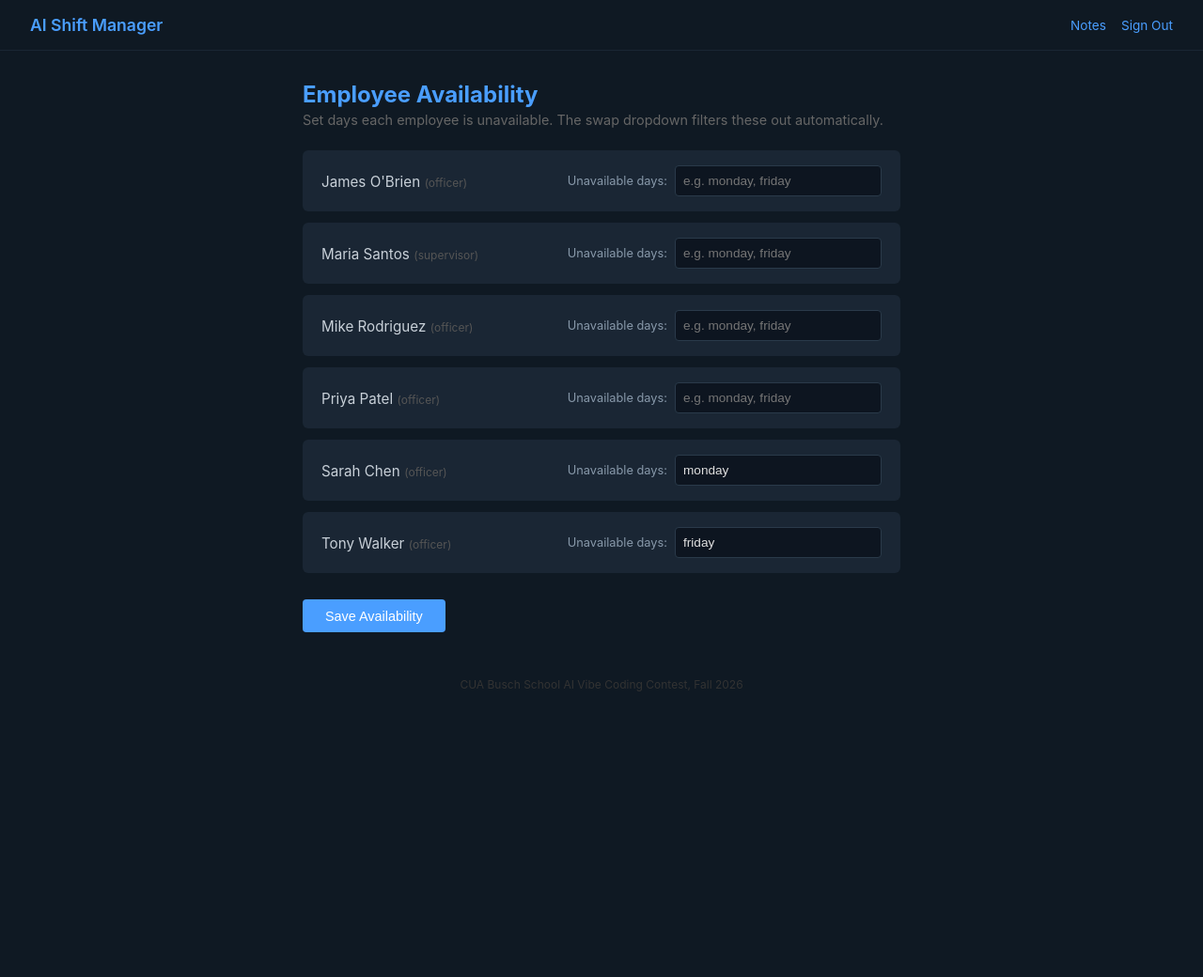
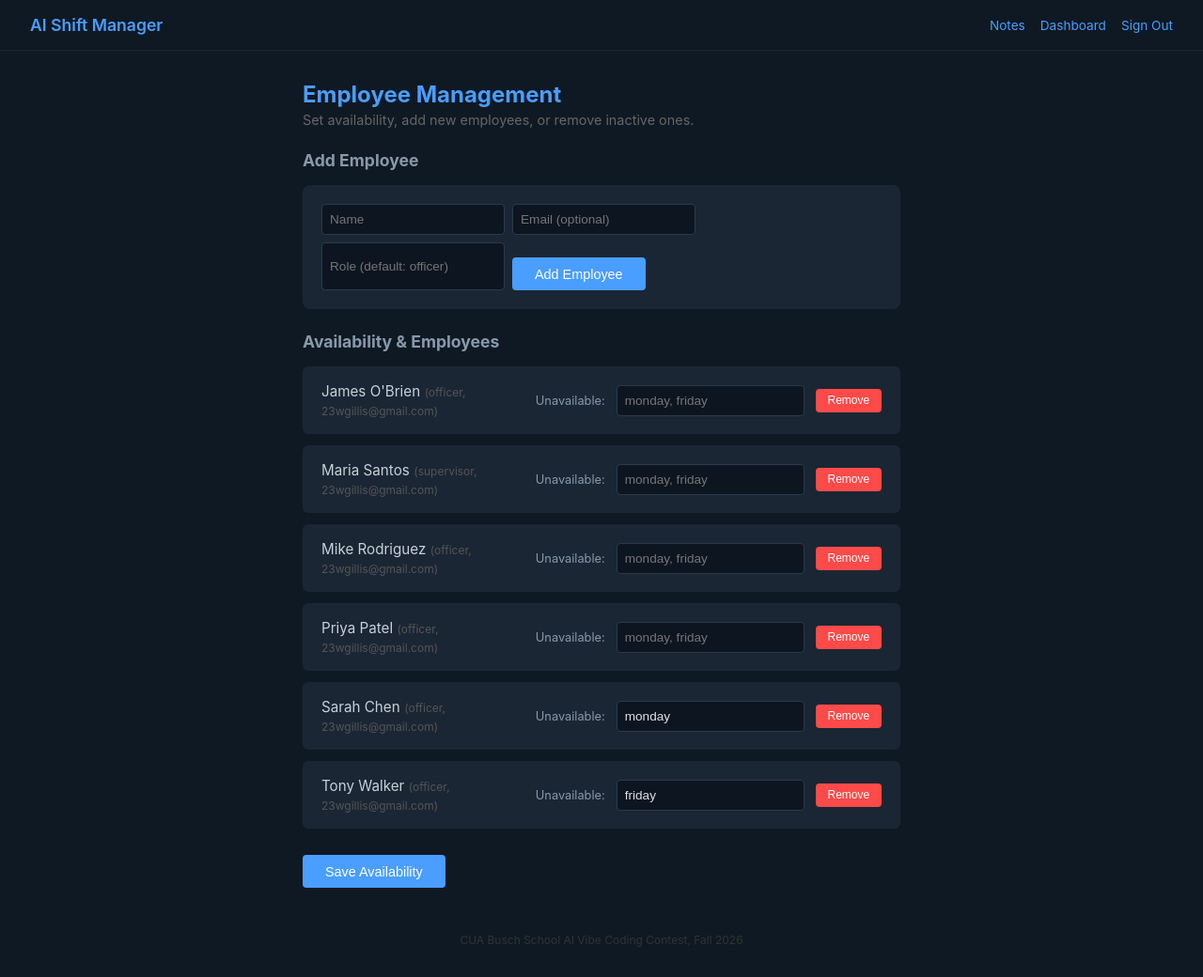
Before and after one commit to 23wgillis-cua/ai-shift-manager, a Flask app: page /availability in a window 1280 px wide. Shown: the whole page at 94% size. Before the commit the page ends 736 px from the top, so only its background shows below. Run offline with Flask 3, Linux system fonts and the light colour scheme; the visitor is signed in with stand-in values (Sample User, id 1); data comes from the database, SQL or seed files in the repository.

Commit message:
Add employee management: add, remove, and edit employees from the UI

```diff
--- a/app/__init__.py
+++ b/app/__init__.py
@@ -147,10 +147,24 @@ def availability():
         return redirect(url_for("login"))
     db = get_db()
     if request.method == "POST":
-        for emp in db.execute("SELECT * FROM employees").fetchall():
-            days = request.form.get(f"days_{emp['id']}", "").strip().lower()
-            db.execute("UPDATE employees SET unavailable_days = ? WHERE id = ?", (days, emp["id"]))
-        db.commit()
+        action = request.form.get("action", "")
+        if action == "save_availability":
+            for emp in db.execute("SELECT * FROM employees").fetchall():
+                days = request.form.get(f"days_{emp['id']}", "").strip().lower()
+                db.execute("UPDATE employees SET unavailable_days = ? WHERE id = ?", (days, emp["id"]))
+            db.commit()
+        elif action == "add_employee":
+            name = request.form.get("emp_name", "").strip()
+            email = request.form.get("emp_email", "").strip()
+            role = request.form.get("emp_role", "officer").strip() or "officer"
+            if name:
+                db.execute("INSERT INTO employees (name, email, role, unavailable_days) VALUES (?, ?, ?, '')", (name, email, role))
+            db.commit()
+        elif action == "delete_employee":
+            emp_id = request.form.get("emp_id", "")
+            if emp_id:
+                db.execute("DELETE FROM employees WHERE id = ?", (emp_id,))
+            db.commit()
         db.close()
         return redirect(url_for("availability"))
     employees = db.execute("SELECT * FROM employees ORDER BY name").fetchall()
--- a/app/templates/availability.html
+++ b/app/templates/availability.html
@@ -23,6 +23,7 @@
             color: #4a9eff;
             font-weight: 600;
         }
+        .header .links { display: flex; gap: 1rem; }
         .header a {
             color: #4a9eff;
             text-decoration: none;
@@ -39,10 +40,15 @@
             color: #4a9eff;
             margin-bottom: 0.25rem;
         }
+        h2 {
+            font-size: 1.1rem;
+            color: #8899aa;
+            margin: 1.5rem 0 1rem;
+        }
         .subtitle {
             font-size: 0.9rem;
             color: #666;
-            margin-bottom: 1.5rem;
+            margin-bottom: 1rem;
         }
         .emp-row {
             background: #1a2634;
@@ -54,19 +60,9 @@
             justify-content: space-between;
             gap: 1rem;
         }
-        .emp-name {
-            font-size: 0.95rem;
-            color: #c8d0d8;
-            min-width: 120px;
-        }
-        .emp-role {
-            font-size: 0.75rem;
-            color: #555;
-        }
-        .emp-row label {
-            font-size: 0.8rem;
-            color: #8899aa;
-        }
+        .emp-name { font-size: 0.95rem; color: #c8d0d8; min-width: 120px; }
+        .emp-role { font-size: 0.75rem; color: #555; }
+        .emp-row label { font-size: 0.8rem; color: #8899aa; }
         .emp-row input {
             padding: 0.5rem;
             border: 1px solid #2a3a4a;
@@ -74,12 +70,9 @@
             background: #0d1520;
             color: #e0e0e0;
             font-size: 0.85rem;
-            width: 220px;
+            width: 200px;
         }
-        .emp-row input:focus {
-            outline: none;
-            border-color: #4a9eff;
-        }
+        .emp-row input:focus { outline: none; border-color: #4a9eff; }
         .btn {
             padding: 0.6rem 1.5rem;
             background: #4a9eff;
@@ -91,6 +84,34 @@
             margin-top: 1rem;
         }
         .btn:hover { background: #3a8ee0; }
+        .btn-danger {
+            background: #ff4a4a;
+            padding: 0.35rem 0.8rem;
+            font-size: 0.75rem;
+            margin: 0;
+        }
+        .btn-danger:hover { background: #d33a3a; }
+        .add-form {
+            background: #1a2634;
+            padding: 1.25rem;
+            border-radius: 8px;
+            margin-bottom: 1.5rem;
+        }
+        .add-form-row {
+            display: flex;
+            gap: 0.5rem;
+            flex-wrap: wrap;
+        }
+        .add-form input {
+            padding: 0.5rem;
+            border: 1px solid #2a3a4a;
+            border-radius: 4px;
+            background: #0d1520;
+            color: #e0e0e0;
+            font-size: 0.85rem;
+        }
+        .add-form input:focus { outline: none; border-color: #4a9eff; }
+        .delete-form { display: inline; }
         .footer {
             text-align: center;
             margin-top: 3rem;
@@ -102,29 +123,55 @@
 <body>
     <div class="header">
         <span class="brand">AI Shift Manager</span>
-        <div style="display: flex; gap: 1rem;">
+        <div class="links">
             <a href="/">Notes</a>
+            <a href="/dashboard">Dashboard</a>
             <a href="/logout">Sign Out</a>
         </div>
     </div>
     <div class="container">
-        <h1>Employee Availability</h1>
-        <p class="subtitle">Set days each employee is unavailable. The swap dropdown filters these out automatically.</p>
+        <h1>Employee Management</h1>
+        <p class="subtitle">Set availability, add new employees, or remove inactive ones.</p>
+
+        <h2>Add Employee</h2>
+        <div class="add-form">
+            <form method="POST" action="/availability">
+                <input type="hidden" name="action" value="add_employee">
+                <div class="add-form-row">
+                    <input type="text" name="emp_name" placeholder="Name" required>
+                    <input type="text" name="emp_email" placeholder="Email (optional)">
+                    <input type="text" name="emp_role" placeholder="Role (default: officer)">
+                    <button type="submit" class="btn">Add Employee</button>
+                </div>
+            </form>
+        </div>
+
+        <h2>Availability & Employees</h2>
         <form method="POST" action="/availability">
+            <input type="hidden" name="action" value="save_availability">
             {% for emp in employees %}
             <div class="emp-row">
                 <div>
                     <span class="emp-name">{{ emp.name }}</span>
-                    <span class="emp-role">({{ emp.role }})</span>
+                    <span class="emp-role">({{ emp.role }}{% if emp.email %}, {{ emp.email }}{% endif %})</span>
                 </div>
-                <div style="display: flex; align-items: center; gap: 0.5rem;">
-                    <label>Unavailable days:</label>
-                    <input type="text" name="days_{{ emp.id }}" value="{{ emp.unavailable_days or '' }}" placeholder="e.g. monday, friday">
+                <div style="display: flex; align-items: center; gap: 0.75rem;">
+                    <label>Unavailable:</label>
+                    <input type="text" name="days_{{ emp.id }}" value="{{ emp.unavailable_days or '' }}" placeholder="monday, friday">
+                    <form method="POST" action="/availability" class="delete-form" onsubmit="return confirm('Remove {{ emp.name }}?')">
+                        <input type="hidden" name="action" value="delete_employee">
+                        <input type="hidden" name="emp_id" value="{{ emp.id }}">
+                        <button type="submit" class="btn btn-danger">Remove</button>
+                    </form>
                 </div>
             </div>
             {% endfor %}
+            {% if not employees %}
+            <p style="color: #444; padding: 1rem; text-align: center;">No employees yet. Add one above.</p>
+            {% endif %}
             <button type="submit" class="btn">Save Availability</button>
         </form>
+
         <p class="footer">CUA Busch School AI Vibe Coding Contest, Fall 2026</p>
     </div>
 </body>
```
